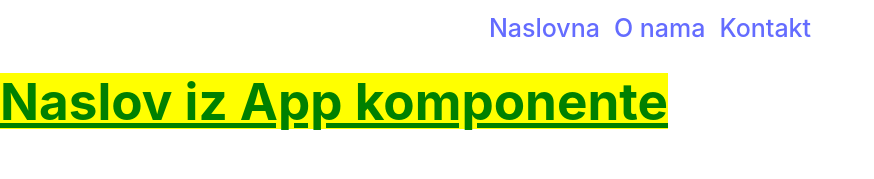
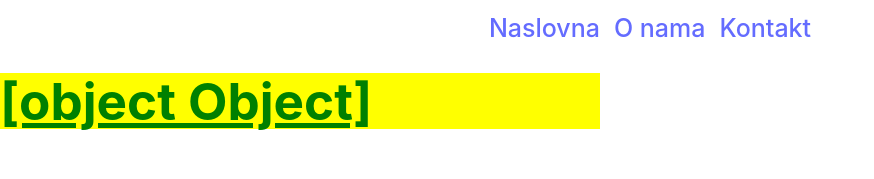
Before and after one commit to webbugt/algebra-react-vjezbe, a React (Vite) app: page / in a window 1280 px wide. Shown: the top 179 px of the page, without its empty margins (0-874 px from the left). Built offline with nearby package versions, Linux system fonts and the light colour scheme.

Commit message:
prop-types prvi dio

```diff
--- a/src/App.jsx
+++ b/src/App.jsx
@@ -9,8 +9,8 @@ function App() {
     <div>
       <Header />
       <GreenTitle
-        title="Naslov iz App komponente"
-        className="nekaKlasa zeleni tekst"
+        title={{hellp:"world"}}
+        className="nekaKlasa ze<leni tekst"
       />
       <br />
       <BlueSubtitle title="I'm blue dabudedadbabdab" />
--- a/src/components/Titles.jsx
+++ b/src/components/Titles.jsx
@@ -14,10 +14,13 @@ function GreenTitle({ className, title = "Zeleni naslov" }) {
         background: "yellow",
       }}
     >
-      {title}
+      {title.toString()}
     </h1>
   );
 }
+
+
+
 
 function BlueSubtitle({ title = "plavi subtitle", className }) {
   return (
```
